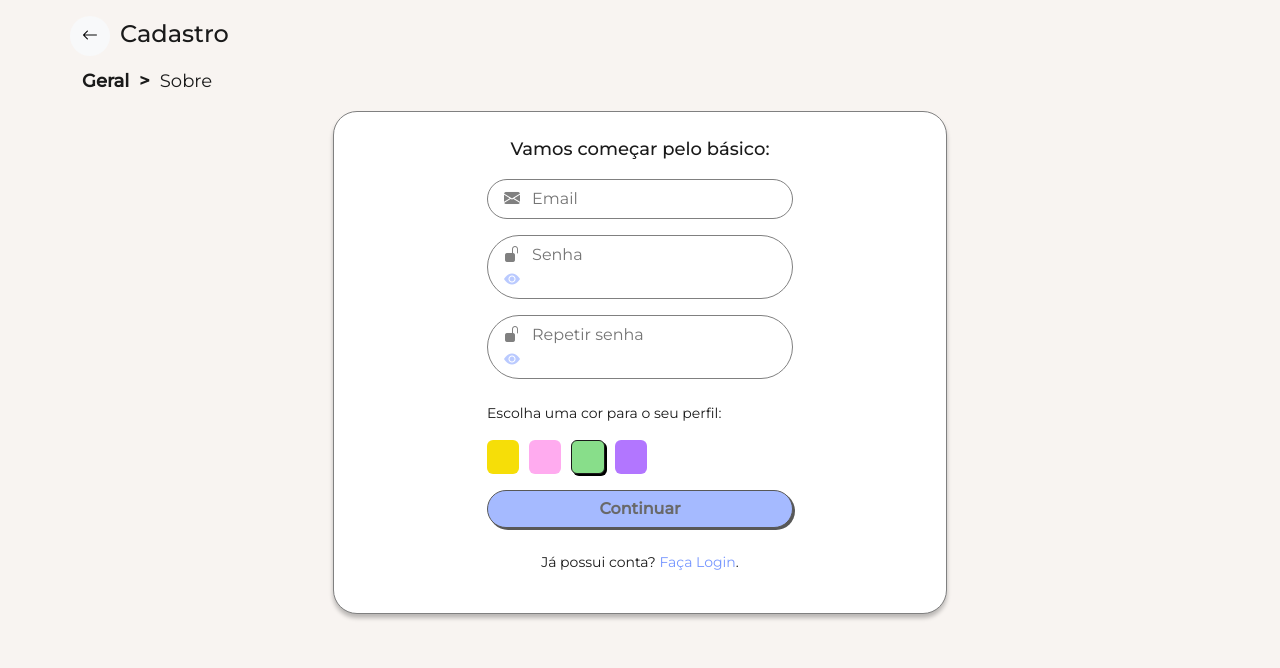
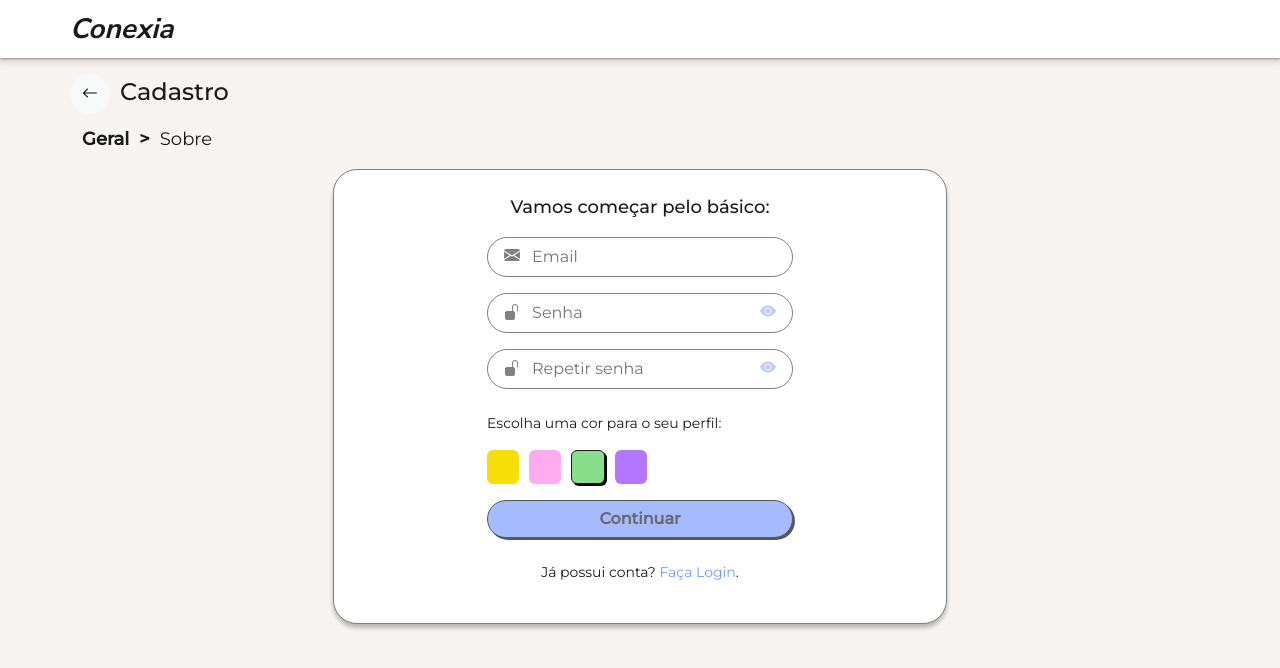
Before and after one commit to LarissaCruz/Conexia, an Angular app: page /register in a window 1280 px wide. Shown: the top 668 px of the page. Built offline with nearby package versions, Linux system fonts and the light colour scheme.

Commit message:
Refactor: login and registration screen refactoring

```diff
--- a/src/app/components/login/components/form-login/form-login.component.css
+++ b/src/app/components/login/components/form-login/form-login.component.css
@@ -9,7 +9,6 @@
 
 input {
   border: none;
-  width: 85%;
   margin-left: 10px;
   color:#808080;
 }
--- a/src/app/components/login/components/form-login/form-login.component.html
+++ b/src/app/components/login/components/form-login/form-login.component.html
@@ -6,18 +6,20 @@
     <div class="col-6 pl-5 d-flex flex-column  justify-content-center ">
       <p class="text-center font-body-medium fw-semiBold">Que bom ter você de volta!</p>
       <form class="">
-        <div class="form-control rounded-pill px-3 mb-4">
+        <div class="form-control rounded-pill px-3 mb-4 d-flex justify-content-start">
           <i class="bi bi-envelope-fill " style="color:#808080;"></i>
           <input type="email" class="font-body-small no-focus-outline" id="exampleInputEmail1"
             aria-describedby="emailHelp" placeholder="Email">
         </div>
-        <div class="form-control rounded-pill px-3 mb-4 justify-content-between">
-          <i class="bi bi-unlock-fill" style="color:#808080;"></i>
-          <input type="email" class="font-body-small no-focus-outline" id="exampleInputEmail1"
-            aria-describedby="emailHelp" placeholder="Senha">
+        <div class="form-control rounded-pill px-3 mb-4 d-flex justify-content-between">
+          <div>
+            <i class="bi bi-unlock-fill" style="color:#808080;"></i>
+            <input type="email" class="font-body-small no-focus-outline" id="exampleInputEmail1"
+              aria-describedby="emailHelp" placeholder="Senha">
+          </div>
           <i class="bi bi-eye-fill" style="color:#BACAFF"></i>
         </div>
-        <button type="button"
+        <button type="button" (click)="navigationFeed()"
           class="btn btn-outline-primary rounded-pill button border-custom px-5 font-body-small fw-bolder w-100 btn-hover">
           Entrar
         </button>
--- a/src/app/components/login/components/form-login/form-login.component.ts
+++ b/src/app/components/login/components/form-login/form-login.component.ts
@@ -12,7 +12,9 @@ export class FormLoginComponent implements OnInit {
 
   ngOnInit() {
   }
-
+  navigationFeed() {
+    this.router.navigate(["./feed"]);
+  }
   navigation() {
     this.router.navigate(['/register'])
   }
--- a/src/app/components/login/login.component.html
+++ b/src/app/components/login/login.component.html
@@ -1,3 +1,4 @@
+<app-navbar></app-navbar>
 <div class="container pt-5 px-0 pb-3 d-flex">
   <button class="rounded-circle bg-light border-0 button-back" (click)="goBack()">
     <i class="bi bi-arrow-left"></i>
--- a/src/app/components/login/login.component.ts
+++ b/src/app/components/login/login.component.ts
@@ -1,5 +1,7 @@
+import { ObserveService } from './../../../service/observe/observe.service';
 import { Component, OnInit } from '@angular/core';
 import { Location } from '@angular/common';
+import { Router } from '@angular/router';
 
 @Component({
   selector: 'app-login',
@@ -8,9 +10,10 @@ import { Location } from '@angular/common';
 })
 export class LoginComponent implements OnInit {
 
-  constructor(private location: Location) { }
+  constructor(private location: Location, private observe: ObserveService) { }
 
   ngOnInit() {
+    this.observe.hidden()
   }
 
   goBack() {
@@ -18,4 +21,5 @@ export class LoginComponent implements OnInit {
     this.location.back();
   }
 
+
 }
--- a/src/app/components/register/components/form-container-step1/form-container-step1.component.css
+++ b/src/app/components/register/components/form-container-step1/form-container-step1.component.css
@@ -11,7 +11,6 @@
 }
 input {
   border: none;
-  width: 85%;
   margin-left: 10px;
   color:#808080;
 }
--- a/src/app/components/register/components/form-container-step1/form-container-step1.component.html
+++ b/src/app/components/register/components/form-container-step1/form-container-step1.component.html
@@ -1,3 +1,4 @@
+
 <div class="container pt-3 px-0  d-flex">
   <button class="rounded-circle bg-light border-0 button-back" (click)="goBack()">
     <i class="bi bi-arrow-left"></i>
@@ -14,21 +15,26 @@
   <div class="formulario  d-flex flex-column py-4 justify-content-center align-items-center">
     <p class=" text-center font-body-medium fw-semiBold">Vamos começar pelo básico:</p>
     <form class="w-50" [formGroup]="formulario">
-      <div class="form-control rounded-pill px-3 mb-3">
+      <div class="form-control rounded-pill px-3 mb-3  d-flex justify-content-start">
         <i class="bi bi-envelope-fill " style="color:#808080;"></i>
         <input type="email" class="font-body-small no-focus-outline" formControlName="email" id="exampleInputEmail1"
           aria-describedby="emailHelp" placeholder="Email">
       </div>
-      <div class="form-control rounded-pill px-3 mb-3 justify-content-between">
+      <div class="form-control rounded-pill px-3 mb-3  d-flex justify-content-between">
+        <div>
           <i class="bi bi-unlock-fill" style="color:#808080;"></i>
           <input type="email" class="font-body-small no-focus-outline" formControlName="senha" id="exampleInputEmail1"
             aria-describedby="emailHelp" placeholder="Senha">
+        </div>
         <i class="bi bi-eye-fill" style="color:#BACAFF"></i>
       </div>
-      <div class="form-control rounded-pill px-3 mb-3 justify-content-between">
+      <div class="form-control rounded-pill px-3 mb-3  d-flex justify-content-between">
+        <div>
           <i class="bi bi-unlock-fill" style="color:#808080;"></i>
           <input type="email" class="font-body-small no-focus-outline" formControlName="confirm" id="exampleInputEmail1"
             aria-describedby="emailHelp" placeholder="Repetir senha">
+        </div>
+
         <i class="bi bi-eye-fill" style="color:#BACAFF"></i>
       </div>
       <p class="font-body-small mt-4 label">Escolha uma cor para o seu perfil:
--- a/src/app/components/register/components/form-container-step2/form-container-step2.component.html
+++ b/src/app/components/register/components/form-container-step2/form-container-step2.component.html
@@ -1,3 +1,4 @@
+<app-navbar></app-navbar>
 <div class="container pt-3 px-0  d-flex">
   <button class="rounded-circle bg-light border-0 button-back" (click)="goBack()">
     <i class="bi bi-arrow-left"></i>
@@ -15,7 +16,7 @@
     <p class=" text-center font-body-medium fw-semiBold mb-4">Quase lá, só nos conte mais sobre você:</p>
     <form class="">
       <div class="row ">
-        <div class="col-4 d-flex flex-column align-items-center justify-content-center">
+        <div class="col-4 d-flex flex-column align-items-center justify-content-start ">
           <label class="image-container rounded border-custom" tabindex="0">
             <input type="file" (change)="onFileSelected($event)" accept="image/*" class="picture__input" />
             <i class="bi bi-camera" *ngIf="!imageSrc"></i>
--- a/src/app/components/register/register.component.html
+++ b/src/app/components/register/register.component.html
@@ -1 +1,2 @@
+<app-navbar></app-navbar>
 <app-form-container-step1></app-form-container-step1>
```
Also changed, not shown: src/app/components/login/login.module.ts (+6 -2 lines), src/app/components/register/register.module.ts (+6 -2 lines). Lines whose indentation alone changed are shown as unchanged.
